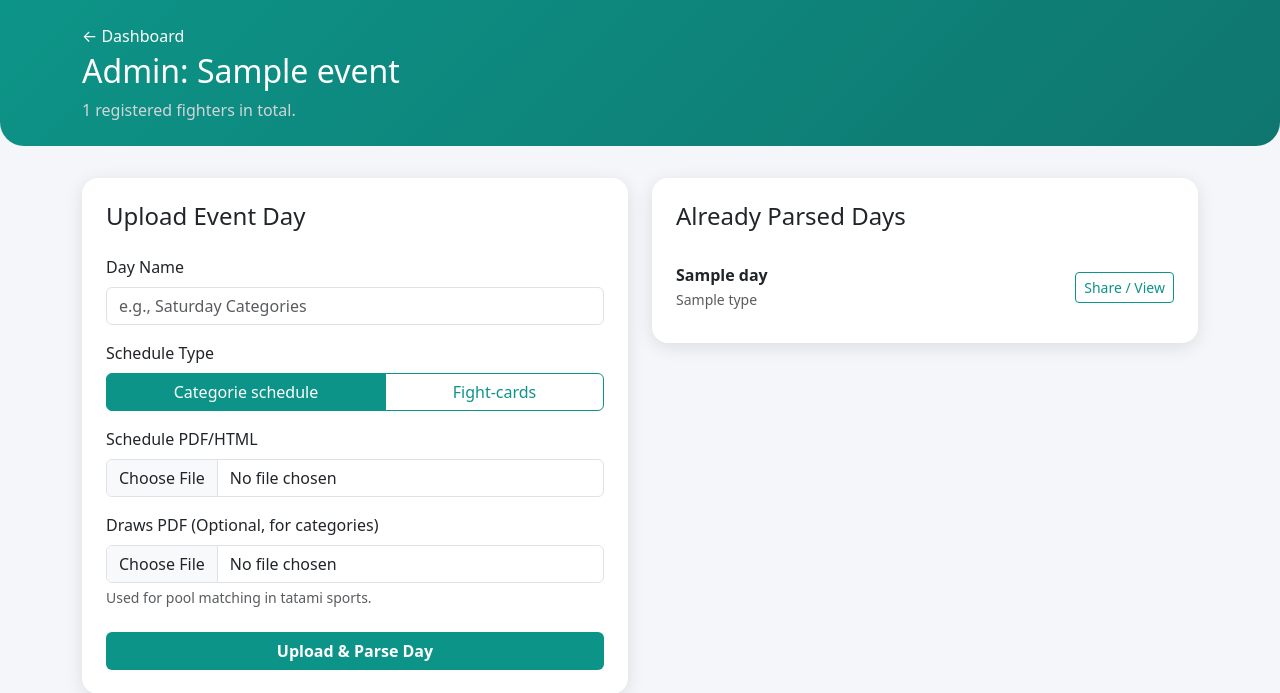
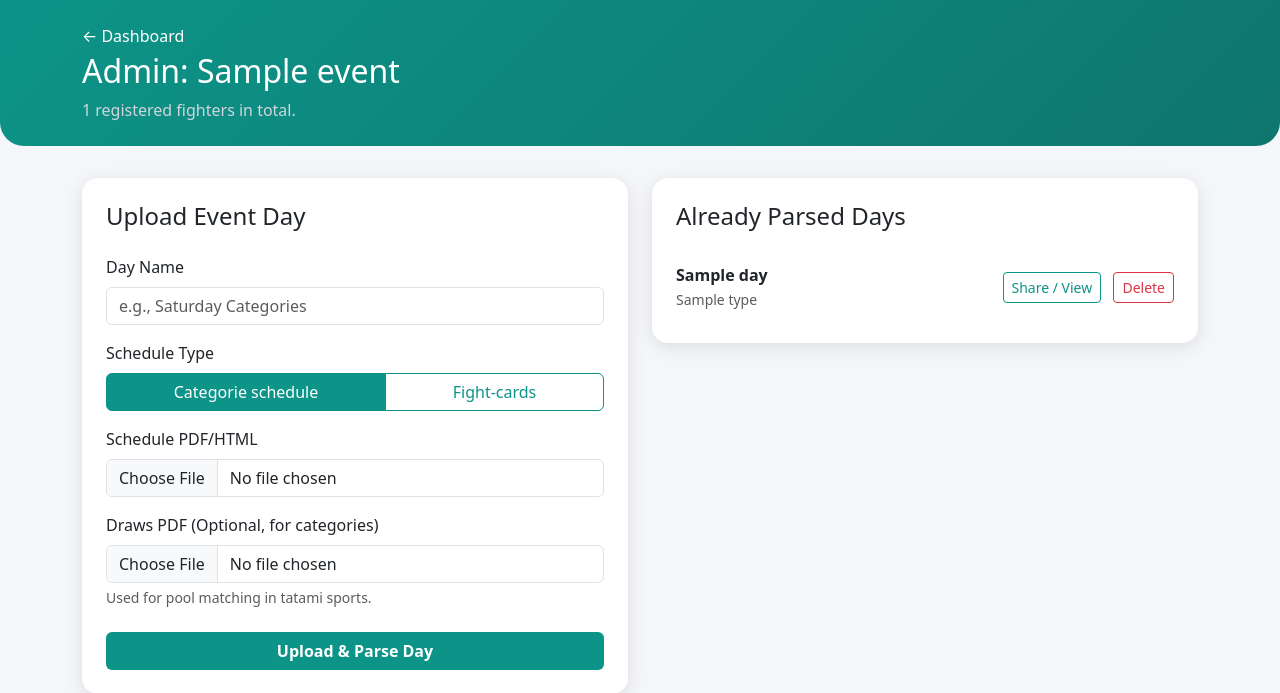
Before and after one commit to matthias-jenni/sportdata-scanner, a Flask app: template templates/event_admin.html in a window 1280 px wide. Shown: the top 693 px of the page. Run offline with Flask 3, Linux system fonts and the light colour scheme; the template is opened without the code that fills it: most values are stand-ins (such as "Sample title", 1, 10 or a date in 2020).

Commit message:
allow parsed days to be deleted (admin only)

```diff
--- a/app.py
+++ b/app.py
@@ -258,7 +258,22 @@ def upload_day(event_id):
         flash(f"Error processing schedule: {str(e)}", "error")
         return redirect(url_for("event_admin", event_id=event_id))
 
+
+@app.route("/events/<event_id>/days/<day_id>/delete", methods=["POST"])
+def delete_day(event_id, day_id):
+    if not _storage.get_event(event_id):
+        return "Event not found", 404
+
+    try:
+        _storage.delete_event_day(event_id, day_id)
+        flash("Day deleted successfully.", "success")
+    except Exception as e:
+        flash(f"Error deleting day: {str(e)}", "error")
+
+    return redirect(url_for("event_admin", event_id=event_id))
+
 @app.route("/share/<event_id>", methods=["GET"])
+
 def event_public(event_id):
     event = _storage.get_event(event_id)
     if not event:
--- a/templates/event_admin.html
+++ b/templates/event_admin.html
@@ -89,7 +89,12 @@
                     <strong>{{ day.name }}</strong><br>
                     <small class="text-muted">{{ day.type }}</small>
                   </div>
-                  <a href="{{ url_for('event_public', event_id=event.id) }}" class="btn btn-sm btn-outline-teal">Share / View</a>
+                  <div>
+                    <a href="{{ url_for('event_public', event_id=event.id) }}" class="btn btn-sm btn-outline-teal">Share / View</a>
+                    <form action="{{ url_for('delete_day', event_id=event.id, day_id=day.id) }}" method="POST" class="d-inline" onsubmit="return confirm('Are you sure you want to delete this day?');">
+                      <button type="submit" class="btn btn-sm btn-outline-danger ms-2">Delete</button>
+                    </form>
+                  </div>
                 </li>
               {% endfor %}
             </ul>
```
Also changed, not shown: utils/storage.py (+10 -0 lines).
